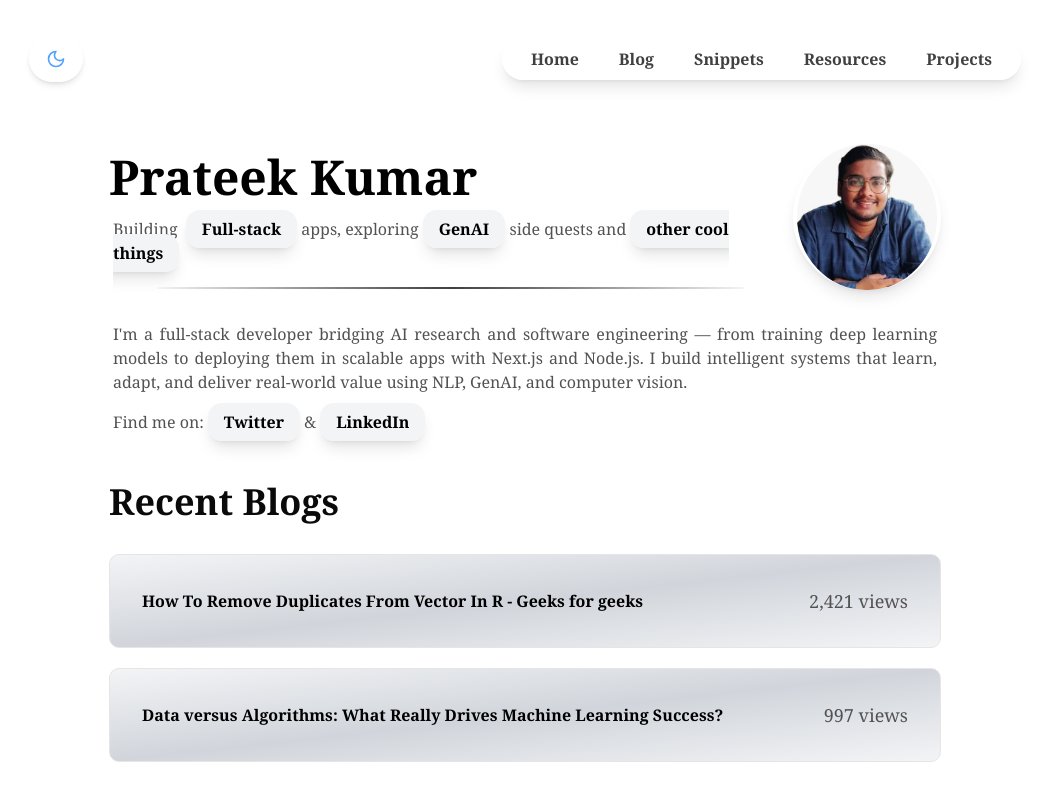
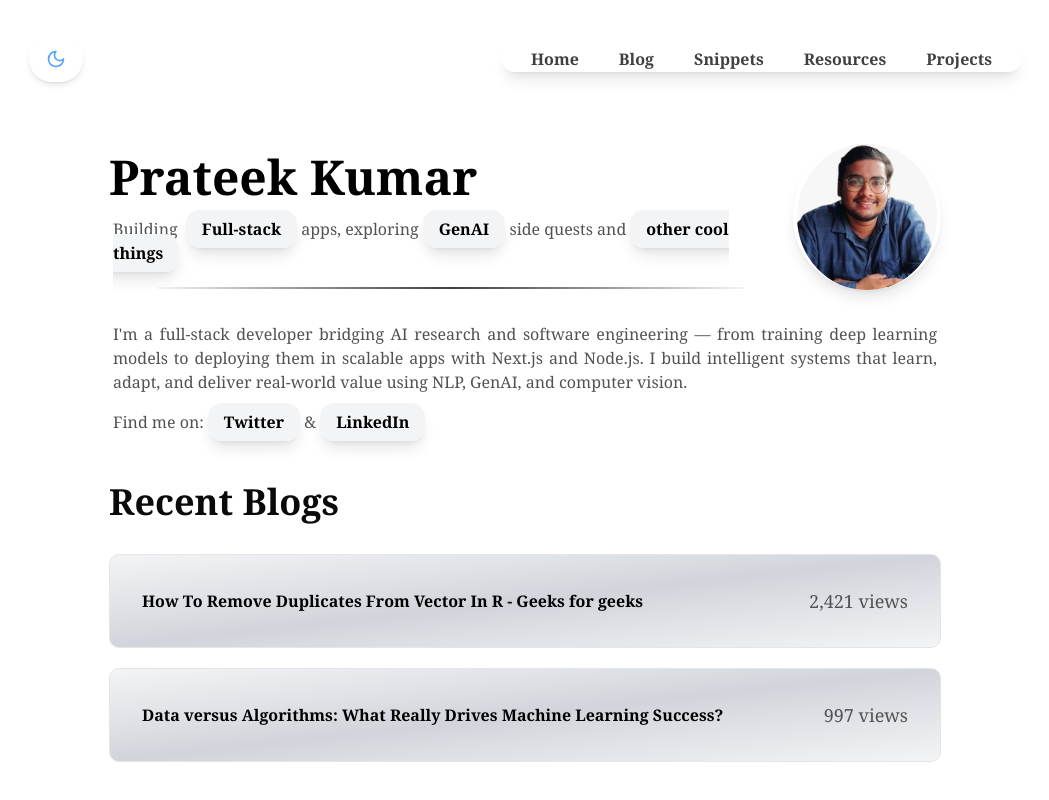
Before and after one commit to Prateekk02/portfolio, a Next.js app: page / in a window 1280 px wide. Shown: the top 800 px of the page, without its empty margins (115-1164 px from the left). Built offline with nearby package versions, Linux system fonts and the light colour scheme.

Commit message:
Added framer motion in navigation bar

```diff
--- a/components/Hero.tsx
+++ b/components/Hero.tsx
@@ -10,6 +10,7 @@ import Experience from './Experience'
 import Academic from './Academic'
 import { AnimatedTestimonials } from './ui/animated-testimonials'
 import { testimonials } from '@/data/content'
+import { motion } from 'motion/react'
 
 export default function Hero() {
 
--- a/components/Navbar.tsx
+++ b/components/Navbar.tsx
@@ -3,6 +3,7 @@ import React, { useState } from 'react'
 import { ThemeToggle } from './ui/ThemeToggle';
 import Link from 'next/link';
 import { Menu, X } from 'lucide-react';
+import { easeInOut, motion } from 'motion/react'
 
 export default function Navbar() {
     const [isMenuOpen, setIsMenuOpen] = useState(false);
@@ -30,22 +31,79 @@ export default function Navbar() {
         }
     ];
 
+    const navContainer = {
+        initial:{},
+        animate:{
+            transition:{
+                staggerChildren:0.2
+            },
+        },
+    }
+    const navItem = {
+        initial:{
+            opacity:0,
+            y:-20
+        },
+        animate:{
+            opacity:1,
+            y:0,
+            transition:{
+                duration: 0.3,
+                ease: 'easeInOut'
+            }
+        }
+    }
+
     const onItemClick = () => {
         setIsMenuOpen(false);
     };
 
     return (
-        <div className="fixed top-0 left-0 right-0 z-50 bg-white/25 dark:bg-gray-900/20 backdrop-blur-xl border-b border-white/10 dark:border-gray-800/30 pt-6">
+        <motion.div
+            initial={{
+                opacity: 0,
+                scale: 0.98,
+                y:-20,
+                filter: 'blur(10px)'
+            }}
+            animate={{
+                opacity:1,
+                scale:1,
+                y:0,
+                filter: 'blur(0px)'
+            }}
+            transition={{
+                duration: 0.5,
+                ease: easeInOut
+            }}
+            className="fixed top-0 left-0 right-0 z-50 bg-white/25 dark:bg-gray-900/20 backdrop-blur-xl border-b border-white/10 dark:border-gray-800/30 pt-6">
                 <nav className="flex justify-between items-center max-w-5xl mx-auto pt-3 px-4">
-                <div className="px-2 py-1 rounded-full hover:scale-110 duration-300 bg-white/30 dark:bg-gray-800/30 backdrop-blur-lg shadow-md dark:shadow-blue-950/30 border border-white/20 dark:border-gray-700/20">
+                    <motion.div
+                        initial={{
+                            scale: 0,
+                            y:-20
+                        }}
+                        animate={{
+                            y:0,
+                            scale: 1
+                        }}
+                        transition={{
+                            duration:0.3,
+                            ease: easeInOut
+                        }}
+                        className="px-2 py-1 rounded-full hover:scale-110 duration-300 bg-white/30 dark:bg-gray-800/30 backdrop-blur-lg shadow-md dark:shadow-blue-950/30 border border-white/20 dark:border-gray-700/20">
                             <ThemeToggle />
-                </div>
+                    </motion.div>
 
                     {/* Desktop Navigation */}
-                <div className="hidden md:flex justify-center items-center gap-4 bg-white/20 dark:bg-gray-800/20 backdrop-blur-lg shadow-lg dark:shadow-blue-950/30 rounded-full px-4 border border-white/20 dark:border-gray-700/20">
+                    <motion.div
+                        variants={navContainer}
+                        initial="initial"
+                        animate="animate"
+                        className="hidden md:flex justify-center items-center gap-4 bg-white/20 dark:bg-gray-800/20 backdrop-blur-lg shadow-lg dark:shadow-blue-950/30 rounded-full px-4 border border-white/20 dark:border-gray-700/20">
                         {listItems.map((item, idx) => (
+                            <motion.div key={`desktop-nav-link-${idx}`} variants={navItem} >
                                 <Link
-                            key={`desktop-nav-link-${idx}`}
                                 href={item.link}
                                 onClick={onItemClick}
                                 className='py-2 px-3 text-neutral-700 font-semibold text-md hover:text-black dark:text-neutral-300 dark:hover:text-white transition-colors relative group hover:scale-110 duration-300 '
@@ -53,8 +111,9 @@ export default function Navbar() {
                                 <span>{item.name}</span>
                                 <span className="absolute inset-x-0 bottom-0 h-0.5 bg-gradient-to-r from-transparent via-black/20 to-transparent dark:via-white/20 scale-x-0 group-hover:scale-x-100 transition-transform duration-300 ease-in-out"></span>
                             </Link>
+                            </motion.div>
                         ))}
-                </div>
+                    </motion.div>
 
                     {/* Mobile Menu Button */}
                     <button
@@ -85,6 +144,6 @@ export default function Navbar() {
                     ))}
                 </div>
             )}
-        </div>
+        </motion.div>
     );
 }
```
Lines whose indentation alone changed are shown as unchanged.
